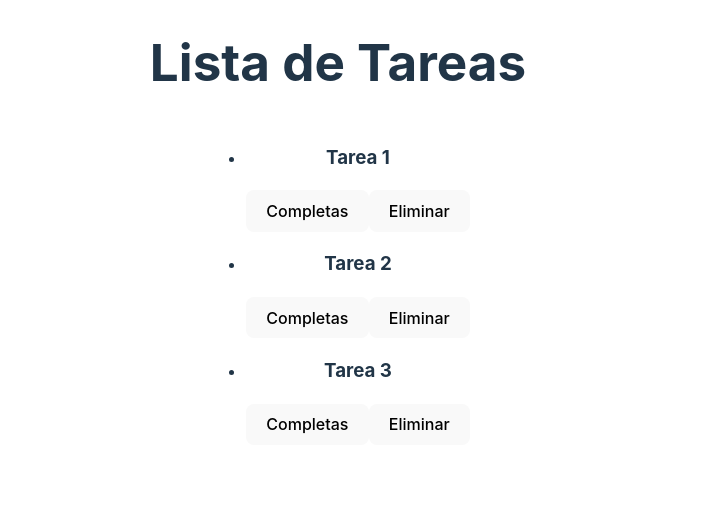
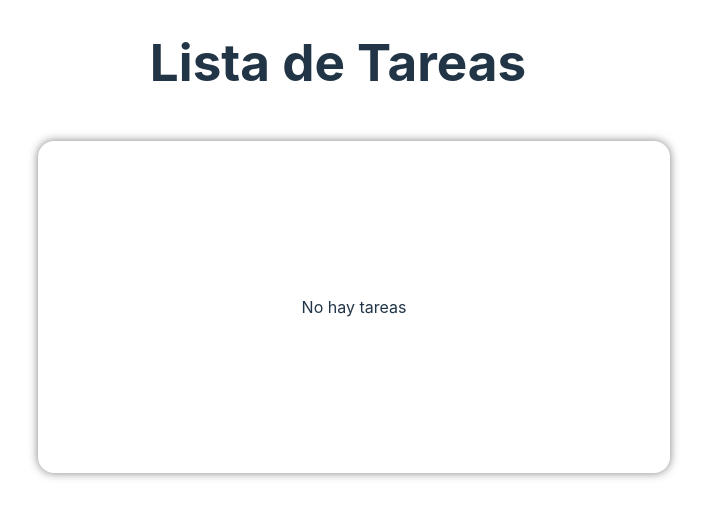
Before and after one commit to gabriel-pantojab/proof-react, a React (Vite) app in the folder todo-list/: page / in a window 1280 px wide. Shown: the top 518 px of the page, without its empty margins (302-1009 px from the left). Built offline with nearby package versions, Linux system fonts and the light colour scheme.

Commit message:
[ADD] styles

```diff
--- a/todo-list/src/App.css
+++ b/todo-list/src/App.css
@@ -10,3 +10,29 @@
   padding: 2rem;
   text-align: center;
 }
+
+.task-list {
+  list-style: none;
+
+  width: 100%;
+  min-height: 300px;
+  padding: 1rem;
+
+  display: flex;
+  flex-direction: column;
+  align-items: center;
+  justify-content: center;
+  gap: 1rem;
+
+  border-radius: 1rem;
+
+  box-shadow: 0 0 10px rgba(0, 0, 0, 0.5);
+}
+
+.container-todo-list {
+  width: 600px;
+  max-width: 600px;
+}
+
+.task-empty {
+}
--- a/todo-list/src/App.tsx
+++ b/todo-list/src/App.tsx
@@ -1,26 +1,11 @@
+import { useState } from "react";
 import "./App.css";
-import Task from "./components/Task";
-import { Task as TaskModel, StateTask } from "./model/models";
-
-const tasks: TaskModel[] = [
-  {
-    id: 1,
-    name: "Tarea 1",
-    state: StateTask.PEDDING,
-  },
-  {
-    id: 2,
-    name: "Tarea 2",
-    state: StateTask.COMPLETED,
-  },
-  {
-    id: 3,
-    name: "Tarea 3",
-    state: StateTask.PEDDING,
-  },
-];
+import Task from "./components/task/Task";
+import { Task as TaskModel } from "./model/models";
 
 function App() {
+  const [tasks, setTasks] = useState<TaskModel[]>([]);
+
   return (
     <>
       <header>
@@ -28,10 +13,12 @@ function App() {
       </header>
       <main>
         <section className="container-todo-list">
-          <ul>
-            {tasks.map((task) => (
-              <Task key={task.id} {...task} />
-            ))}
+          <ul className="task-list">
+            {tasks.length > 0 ? (
+              tasks.map((task) => <Task key={task.id} {...task} />)
+            ) : (
+              <li className="task-empty">No hay tareas</li>
+            )}
           </ul>
         </section>
       </main>
--- a/todo-list/src/components/Task.tsx
+++ /dev/null
@@ -1,24 +0,0 @@
-interface TaskProps {
-  id: number;
-  name: string;
-  state: StateTask;
-}
-
-enum StateTask {
-  PEDDING = "PEDDING",
-  COMPLETED = "COMPLETED",
-}
-
-export default function Task({ id, name, state }: TaskProps) {
-  return (
-    <li>
-      <article>
-        <h3>{name}</h3>
-        <div className="actions-task">
-          <button>Completas</button>
-          <button>Eliminar</button>
-        </div>
-      </article>
-    </li>
-  );
-}
--- /dev/null
+++ b/todo-list/src/components/task/Task.tsx
@@ -0,0 +1,29 @@
+import "./task.css";
+
+interface TaskProps {
+  id: number;
+  name: string;
+  state: StateTask;
+}
+
+enum StateTask {
+  PEDDING = "PEDDING",
+  COMPLETED = "COMPLETED",
+}
+
+export default function Task({ id, name, state }: TaskProps) {
+  return (
+    <li
+      className={`
+      task
+      ${state === StateTask.COMPLETED ? "completed" : ""}
+    `}
+    >
+      <h3 className="task-title">{name}</h3>
+      <div className="actions-task">
+        <button className="btn-done">Completar</button>
+        <button className="btn-delete">Eliminar</button>
+      </div>
+    </li>
+  );
+}
--- /dev/null
+++ b/todo-list/src/components/task/task.css
@@ -0,0 +1,24 @@
+.task {
+  width: 90%;
+  display: flex;
+  justify-content: space-between;
+
+  padding-inline: 1rem;
+
+  border: 2px solid #000;
+  border-radius: 1rem;
+}
+
+.actions-task {
+  display: flex;
+  align-items: center;
+  gap: 0.5rem;
+}
+
+.btn-done {
+  background-color: #64e8a8;
+}
+
+.btn-delete {
+  background-color: tomato;
+}
```
